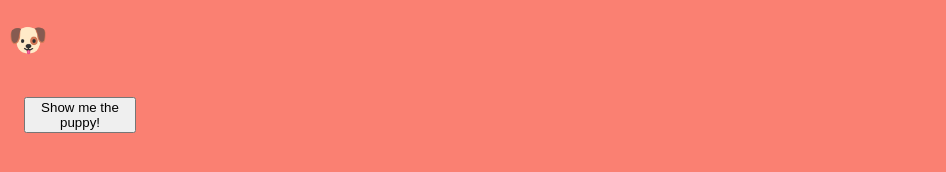
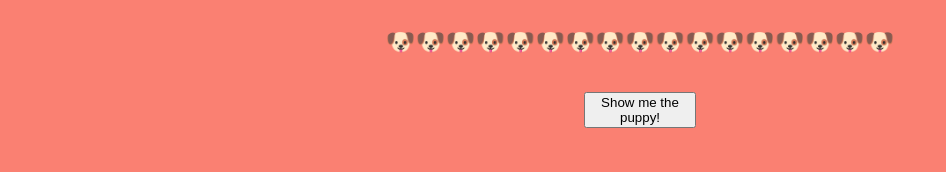
Before and after one commit to prafullatass/puppy_surprise, a plain HTML site: page src/index.html in a window 1280 px wide. Shown: the whole page, without its empty margins (0-946 px from the left). Drawn offline with Linux system fonts and the light colour scheme.

Commit message:
added some sick styling

```diff
--- a/src/index.html
+++ b/src/index.html
@@ -8,8 +8,8 @@
     <title>🐶</title>
 </head>
 <body>
-    <h1>🐶</h1>
     <div id="puppy-div">
+        <h2>🐶🐶🐶🐶🐶🐶🐶🐶🐶🐶🐶🐶🐶🐶🐶🐶🐶</h2>
         <button id="toggle-btn">Show me the puppy!</button>
         <img id="pup-img" class="hidden" src="https://encrypted-tbn0.gstatic.com/images?q=tbn:ANd9GcQOsKg_gjSq-ZVKhhMMK5gu4P3S0KrlVThJ7RjuH_Y6NSdJLkum_g" alt="Adorable Puppy">
     </div>
--- a/src/styles.css
+++ b/src/styles.css
@@ -6,6 +6,7 @@ body{
     display: flex;
     justify-content: space-between;
     flex-direction: column;
+    align-items: center;
 }
 
 #pup-img {
```
Also changed, not shown: 1 other file.
